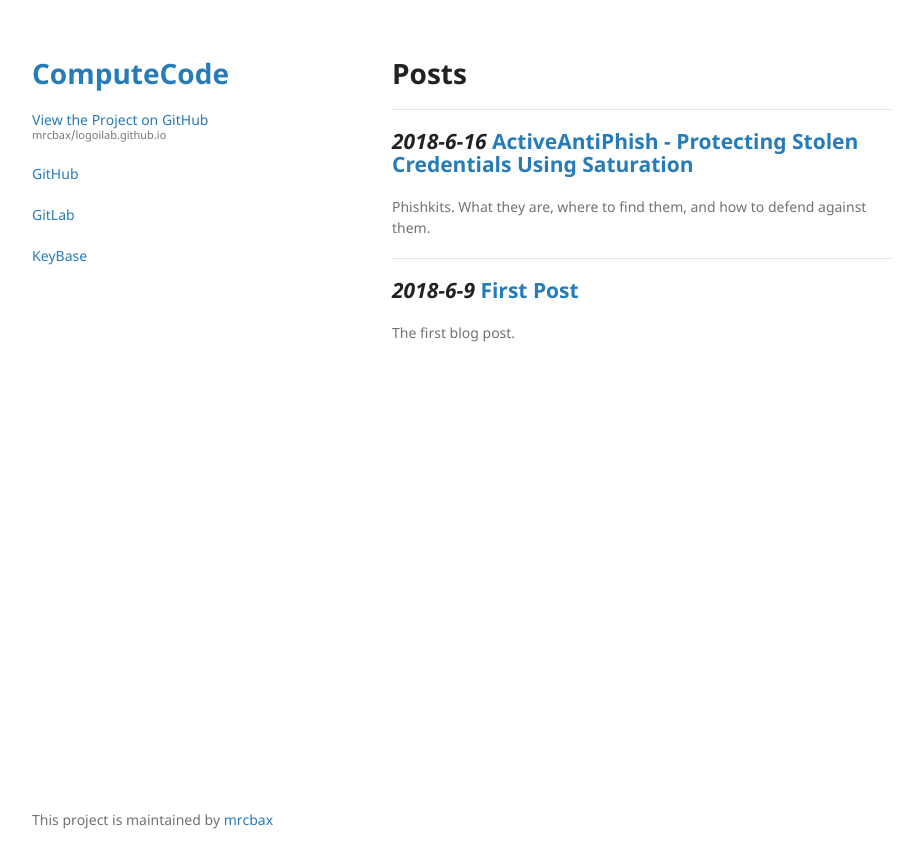
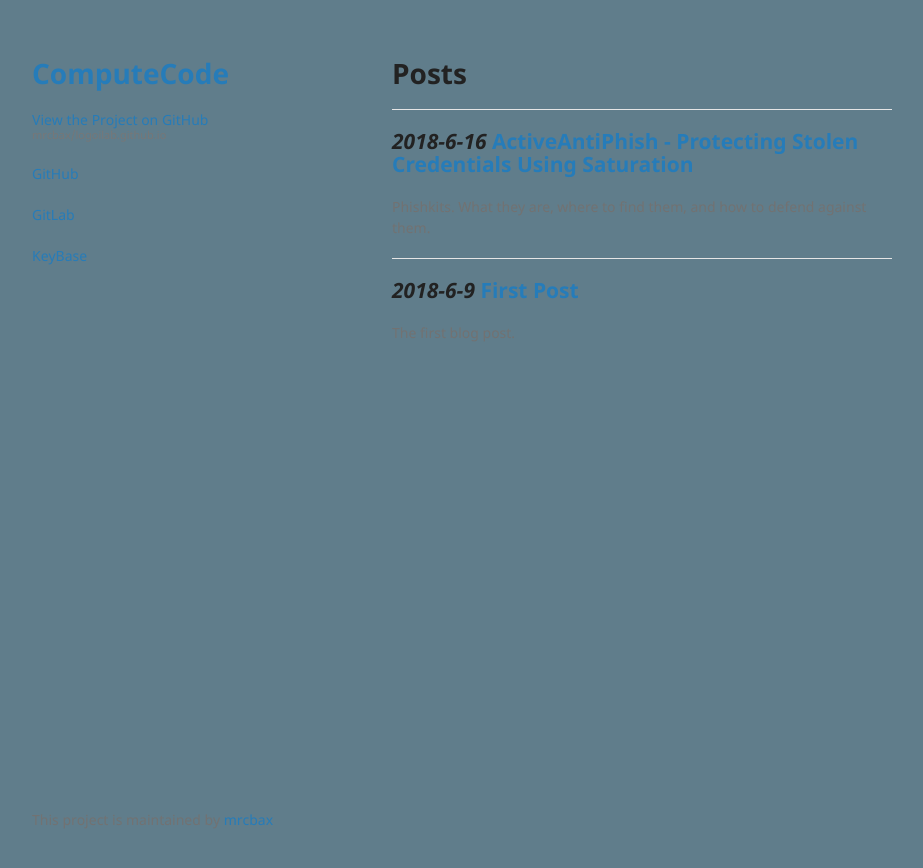
Before and after one commit to mrcbax/logoilab.github.io, a Jekyll site: the page built from index.md, in a window 1280 px wide. Shown: the top 868 px of the page, without its empty margins (178-1101 px from the left). Built offline with Jekyll 4.4.1, drawn with Linux system fonts in a browser that asks for light colours; the repository's description, which GitHub fills in, is left out.

Commit message:
Update jekyll-theme-minimal.scss

```diff
--- a/_sass/jekyll-theme-minimal.scss
+++ b/_sass/jekyll-theme-minimal.scss
@@ -2,7 +2,7 @@
 @import "rouge-github";
 
 body {
-  background-color: #fff;
+  background-color: #607D8B;
   padding:50px;
   font: 14px/1.5 "Noto Sans", "Helvetica Neue", Helvetica, Arial, sans-serif;
   color:#727272;
```
